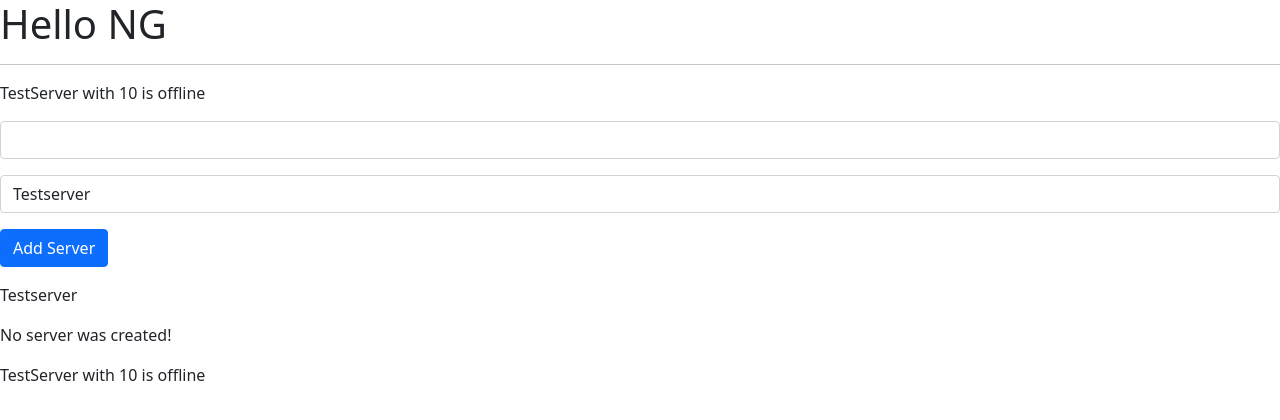
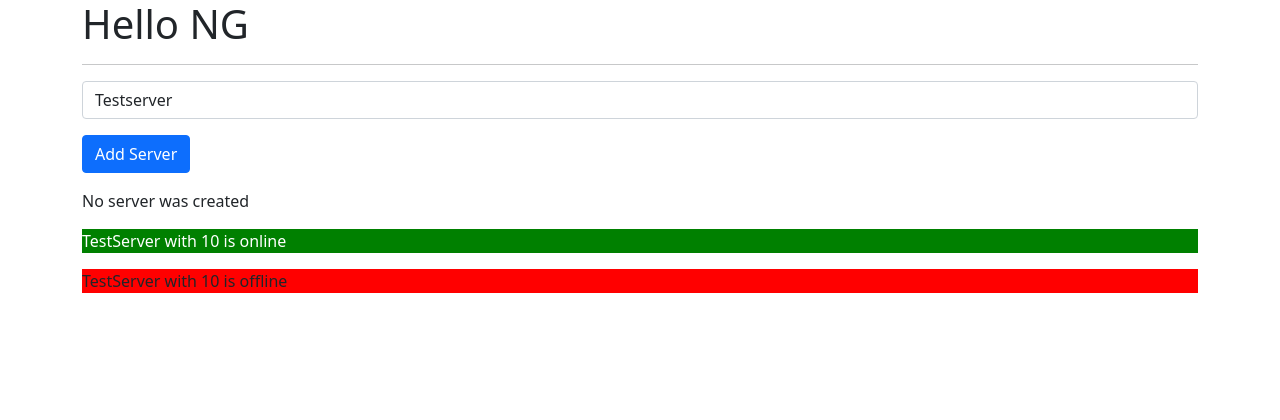
Before and after one commit to bhadresharya/ng, an Angular app: page / in a window 1280 px wide. Shown: the top 420 px of the page. Built offline with nearby package versions, Linux system fonts and the light colour scheme.

Commit message:
directives

```diff
--- a/src/app/app.component.html
+++ b/src/app/app.component.html
@@ -1,4 +1,5 @@
-<h1>Hello {{title | uppercase}}</h1>
-<hr>
-<app-server></app-server>
-<app-servers></app-servers>
+<div class="container">
+  <h1>Hello {{ title | uppercase }}</h1>
+  <hr />
+  <app-servers></app-servers>
+</div>
--- a/src/app/server/server.component.html
+++ b/src/app/server/server.component.html
@@ -1 +1,6 @@
-<p>{{ serverName }} with {{ serverId }} is {{ getServerStatus() }}</p>
+<p
+  [ngStyle]="{ backgroundColor: getColor() }"
+  [ngClass]="{ 'text-white': serverStatus === 'online' }"
+>
+  {{ serverName }} with {{ serverId }} is {{ getServerStatus() }}
+</p>
--- a/src/app/server/server.component.ts
+++ b/src/app/server/server.component.ts
@@ -10,7 +10,9 @@
   serverId = 10;
   serverStatus = 'offline';
 
-  constructor() { }
+  constructor() {
+    this.serverStatus = Math.random() >0.5 ? 'online' : 'offline';
+   }
 
   ngOnInit(): void {
   }
@@ -19,4 +21,8 @@
     return this.serverStatus;
   }
 
+  getColor() {
+    return this.serverStatus === 'online' ? 'green' : 'red';
+  }
+
 }
--- a/src/app/servers/servers.component.html
+++ b/src/app/servers/servers.component.html
@@ -1,8 +1,8 @@
-<input
+<!-- <input
   type="text"
   class="form-control mb-3"
   (input)="onUpdateServerName($event)"
-/>
+/> -->
 <input
   type="text"
   class="form-control mb-3"
@@ -16,6 +16,10 @@
 >
   Add Server
 </button>
-<p>{{ serverName }}</p>
-<p>{{ serverCreationStatus }}</p>
-<app-server></app-server>
+<!-- <p>{{ serverName }}</p> -->
+<!-- <p>{{ serverCreationStatus }}</p> -->
+<p *ngIf="serverCreated; else noServer">Server was created. Server name is {{serverName}}</p>
+<ng-template #noServer>
+  <p>No server was created</p>
+</ng-template>
+<app-server *ngFor="let server of servers"></app-server>
--- a/src/app/servers/servers.component.ts
+++ b/src/app/servers/servers.component.ts
@@ -9,6 +9,8 @@
   allowNewServer = false;
   serverCreationStatus = 'No server was created!'
   serverName = 'Testserver';
+  serverCreated = false;
+  servers = ['Testserver1', 'Testserver2']
 
   constructor() {
     setTimeout(() => {
@@ -19,6 +21,8 @@
   ngOnInit(): void {}
 
   onCreateServer() {
+    this.serverCreated = true;
+    this.servers.push(this.serverName);
     this.serverCreationStatus = 'Server was created. Name is ' + this.serverName
   }
 
```
